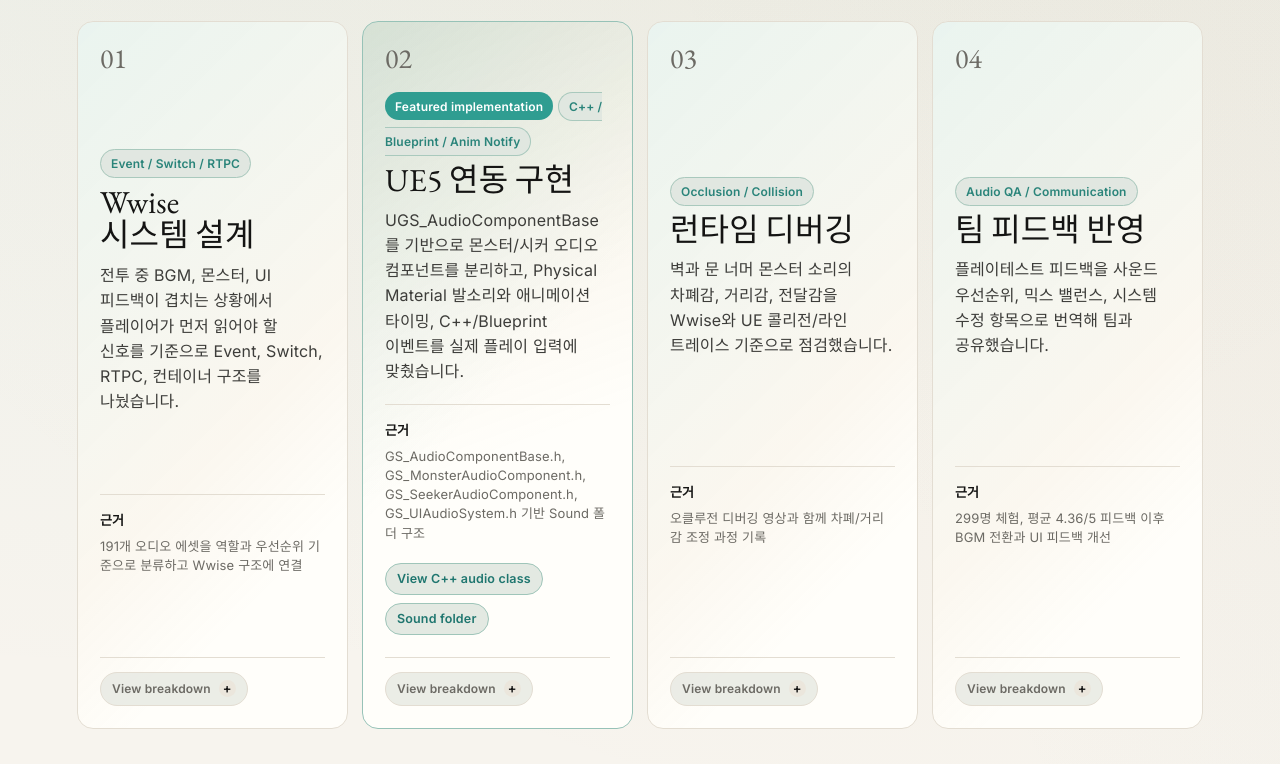
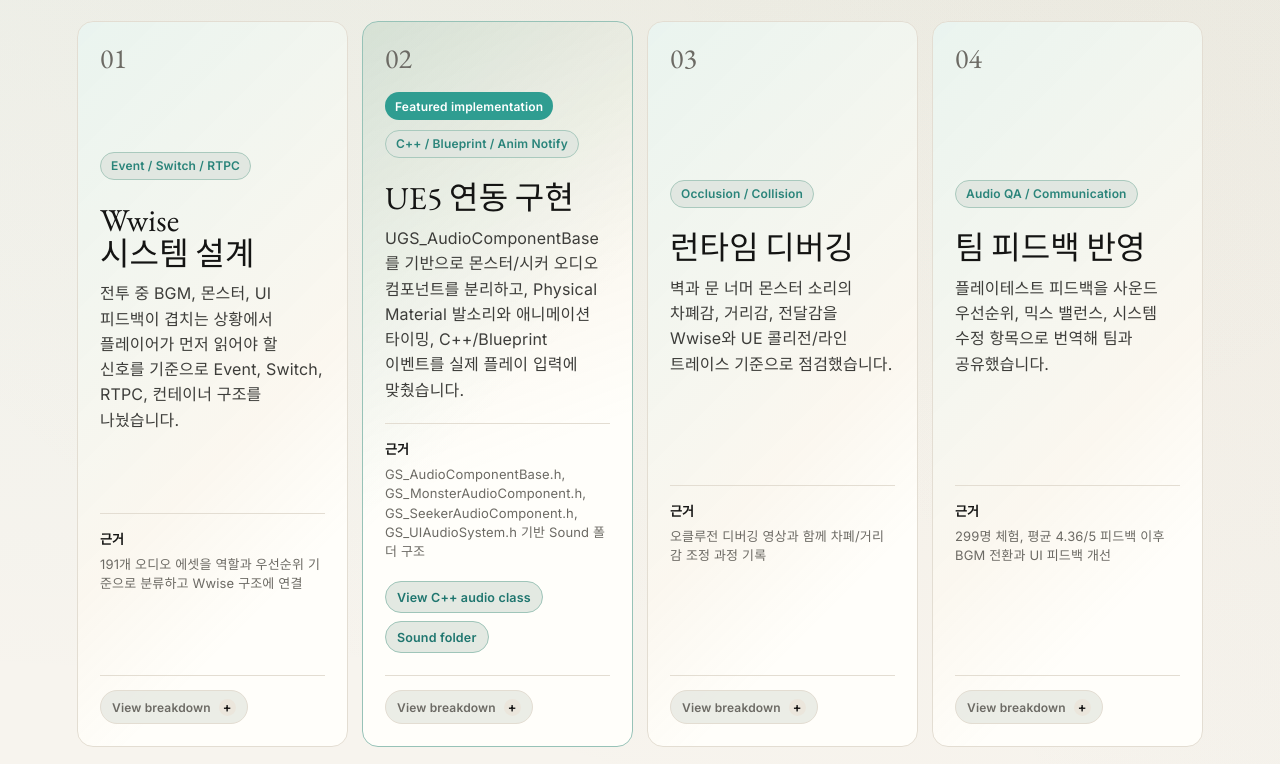
Before and after one commit to raindrovvv/jungmin-cha-portfolio, a plain HTML site: page index.html in a window 1280 px wide. Shown: the part 2216-2980 px from the top of the page. Drawn offline with nearby package versions, Linux system fonts and the light colour scheme; a web font is replaced by a local one.

Commit message:
Fix tech tag wrapping

```diff
--- a/styles.css
+++ b/styles.css
@@ -2165,6 +2165,8 @@ html.dark .tech-audio {
 .sfx-example-meta {
   width: fit-content;
   max-width: 100%;
+  display: inline-flex;
+  align-items: center;
   padding: 6px 10px;
   border: 1px solid color-mix(in srgb, var(--accent) 32%, var(--line));
   border-radius: var(--radius-pill);
@@ -2173,6 +2175,7 @@ html.dark .tech-audio {
   font-size: 12px;
   font-weight: 700;
   line-height: 1.2;
+  white-space: nowrap;
 }
 
 html.dark .tech-signal-row span,
@@ -2240,13 +2243,18 @@ html.dark .tech-card.is-featured {
   display: inline-flex;
   align-items: center;
   min-height: 28px;
-  margin-bottom: 10px;
+  margin: 0 6px 10px 0;
   padding: 0 10px;
   border-radius: var(--radius-pill);
   color: var(--on-primary);
   background: var(--accent);
   font-size: 12px;
   font-weight: 700;
+  white-space: nowrap;
+}
+
+.tech-card-type {
+  margin: 0 6px 10px 0;
 }
 
 .tech-card:hover {
```
